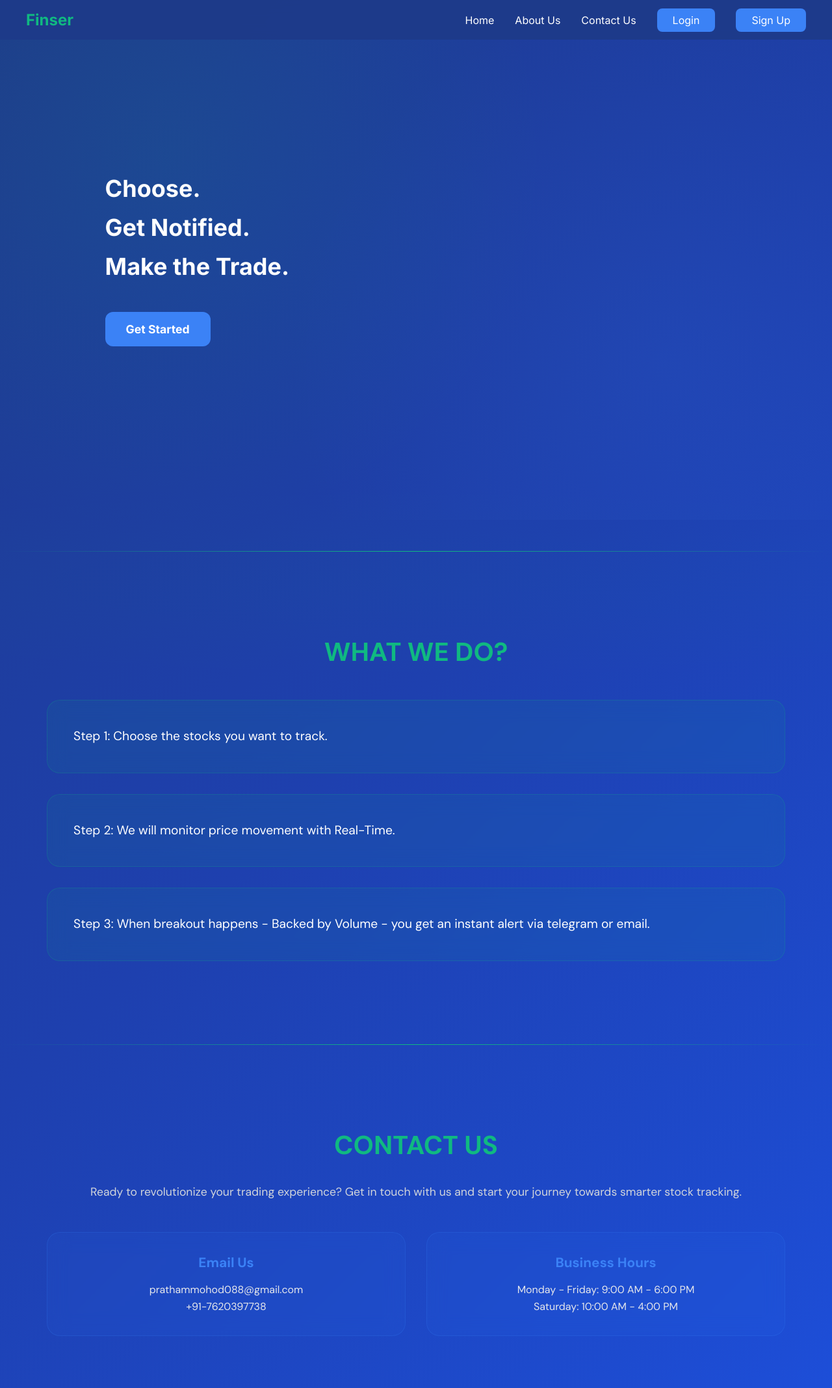
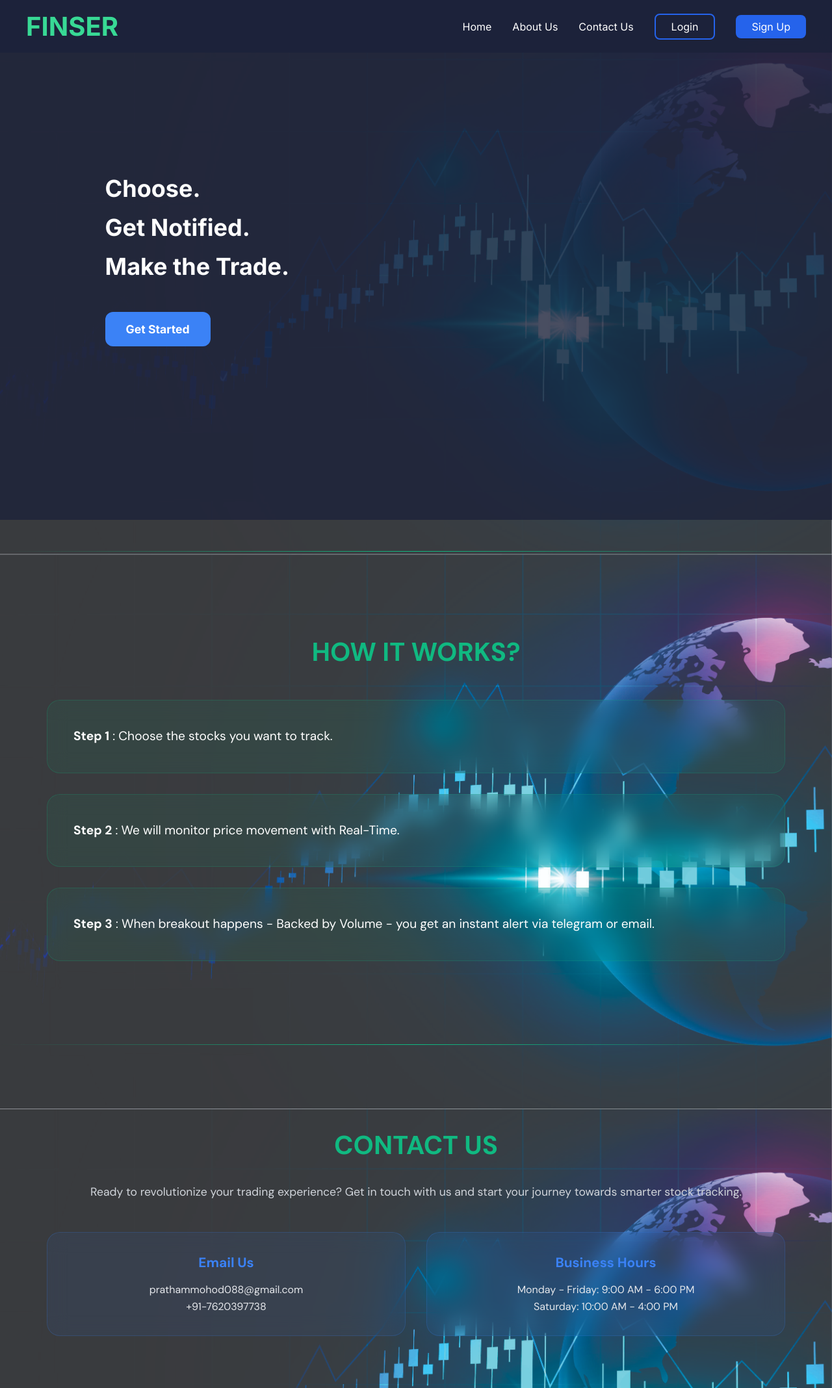
Before and after one commit to Prthm088/Fintech-Project, a Flask app: page / in a window 1280 px wide; the page is wider, and only the part inside the window is pictured. Shown: that part at 65% size. Run offline with Flask 3, Linux system fonts and the light colour scheme.

Commit message:
Enhancing UI 1

```diff
--- a/app/templates/landing_page.html
+++ b/app/templates/landing_page.html
@@ -4,6 +4,9 @@
     <meta charset="UTF-8">
     <meta name="viewport" content="width=device-width, initial-scale=1.0">
     <title>Finser - Fintech Services</title>
+    <link rel="preconnect" href="https://fonts.googleapis.com">
+    <link rel="preconnect" href="https://fonts.gstatic.com" crossorigin>
+    <link rel="preload" href="https://fonts.googleapis.com/css2?family=Inter:wght@400;700&family=DM+Sans:wght@400;700&display=swap" as="style">
     <link href="https://fonts.googleapis.com/css2?family=Inter:wght@400;700&family=DM+Sans:wght@400;700&display=swap" rel="stylesheet">
     <style>
         * {
@@ -14,9 +17,26 @@
 
         body {
             font-family: 'Inter', sans-serif;
-            background: linear-gradient(135deg, #1e3a8a 0%, #1e40af 50%, #1d4ed8 100%);
+            background-color: #1D223A;
+            background-image: url('/static/images/BG01.jpg');
+            background-size: cover;
+            background-position: center;
+            background-repeat: no-repeat;
+            background-attachment: fixed;
             color: white;
             overflow-x: hidden;
+        }
+
+        body::before {
+            content: '';
+            position: fixed;
+            top: 0;
+            left: 0;
+            right: 0;
+            bottom: 0;
+            background: rgba(29, 34, 58, 0.8);
+            pointer-events: none;
+            z-index: -1;
         }
 
         /* Navigation */
@@ -25,7 +45,7 @@
             top: 0;
             width: 100%;
             padding: 1rem 2rem;
-            background: rgba(30, 58, 138, 0.95);
+            background: rgba(29, 34, 58, 0.95);
             backdrop-filter: blur(10px);
             z-index: 1000;
             transition: all 0.3s ease;
@@ -40,9 +60,9 @@
         }
 
         .logo {
-            font-size: 1.5rem;
+            font-size: 2.5rem;
             font-weight: bold;
-            color: #10b981;
+            color: #38D995;
         }
 
         .nav-links {
@@ -63,8 +83,26 @@
             color: #10b981;
         }
 
-        .cta-btn {
-            background: #3b82f6;
+        .login-btn {
+            background: transparent;
+            color: white;
+            padding: 0.5rem 1.5rem;
+            border: 2px solid #2563EB;
+            border-radius: 8px;
+            text-decoration: none;
+            font-weight: 600;
+            transition: all 0.3s ease;
+            cursor: pointer;
+        }
+
+        .login-btn:hover {
+            background: #2563EB;
+            transform: translateY(-2px);
+            box-shadow: 0 4px 15px rgba(59, 130, 246, 0.3);
+        }
+
+        .signup-btn {
+            background: #2563EB;
             color: white;
             padding: 0.5rem 1.5rem;
             border: none;
@@ -103,20 +165,6 @@
             align-items: center;
             padding: 0 2rem;
             position: relative;
-            overflow: hidden;
-        }
-
-        .hero::before {
-            content: '';
-            position: absolute;
-            top: 0;
-            left: 0;
-            right: 0;
-            bottom: 0;
-            background:
-                radial-gradient(circle at 20% 30%, rgba(16, 185, 129, 0.1) 0%, transparent 50%),
-                radial-gradient(circle at 80% 70%, rgba(59, 130, 246, 0.1) 0%, transparent 50%);
-            pointer-events: none;
         }
 
         .hero-content {
@@ -125,13 +173,13 @@
             width: 100%;
             padding-left: 10%;
             position: relative;
-            z-index: 1;
         }
 
         .hook-lines {
             opacity: 0;
             transform: translateY(30px);
             animation: fadeInUp 1s ease forwards;
+            animation-delay: 0.1s;
         }
 
         .hook-line {
@@ -186,18 +234,6 @@
             padding: 5rem 2rem;
             max-width: 1200px;
             margin: 0 auto;
-            position: relative;
-        }
-
-        .what-we-do::before {
-            content: '';
-            position: absolute;
-            top: -150px;
-            left: -50%;
-            width: 200%;
-            height: 300px;
-            background: radial-gradient(ellipse at center, rgba(16, 185, 129, 0.03) 0%, transparent 70%);
-            pointer-events: none;
         }
 
         .section-title {
@@ -475,18 +515,25 @@
     <!-- Navigation -->
     <nav class="navbar">
         <div class="nav-container">
-            <div class="logo">Finser</div>
+            <div class="logo">FINSER</div>
             <ul class="nav-links">
                 <li><a href="#home">Home</a></li>
                 <li><a href="#about">About Us</a></li>
                 <li><a href="#contact">Contact Us</a></li>
-                <li><a href="{{ url_for('main.login') }}" class="cta-btn">Login</a></li>
-                <li><a href="{{ url_for('main.signup') }}" class="cta-btn">Sign Up</a></li>
+                <li><a href="{{ url_for('main.login') }}" class="login-btn">Login</a></li>
+                <li><a href="{{ url_for('main.signup') }}" class="signup-btn">Sign Up</a></li>
             </ul>
             <div class="mobile-menu">
                 <span></span>
                 <span></span>
                 <span></span>
+            </div>
+            <div class="mobile-nav">
+                <a href="#home">Home</a>
+                <a href="#about">About Us</a>
+                <a href="#contact">Contact Us</a>
+                <a href="{{ url_for('main.login') }}" class="login-btn">Login</a>
+                <a href="{{ url_for('main.signup') }}" class="signup-btn">Sign Up</a>
             </div>
         </div>
     </nav>
@@ -508,16 +555,16 @@
     <!-- What We Do Section -->
     <div class="section-separator"></div>
     <section class="what-we-do" id="about">
-        <h2 class="section-title">WHAT WE DO?</h2>
+        <h2 class="section-title">HOW IT WORKS?</h2>
         <div class="steps-container">
             <div class="step">
-                <div class="step-title">Step 1: Choose the stocks you want to track.</div>
+                <div class="step-title"><B>Step 1</B> : Choose the stocks you want to track.</div>
             </div>
             <div class="step">
-                <div class="step-title">Step 2: We will monitor price movement with Real-Time.</div>
+                <div class="step-title"><B>Step 2</B> : We will monitor price movement with Real-Time.</div>
             </div>
             <div class="step">
-                <div class="step-title">Step 3: When breakout happens - Backed by Volume - you get an instant alert via telegram or email.</div>
+                <div class="step-title"><B>Step 3</B> : When breakout happens - Backed by Volume - you get an instant alert via telegram or email.</div>
             </div>
         </div>
     </section>
```
Also changed, not shown: other parts of app/templates/landing_page.html (+29 -1 lines), app/static/images/BG01.jpg (added).
